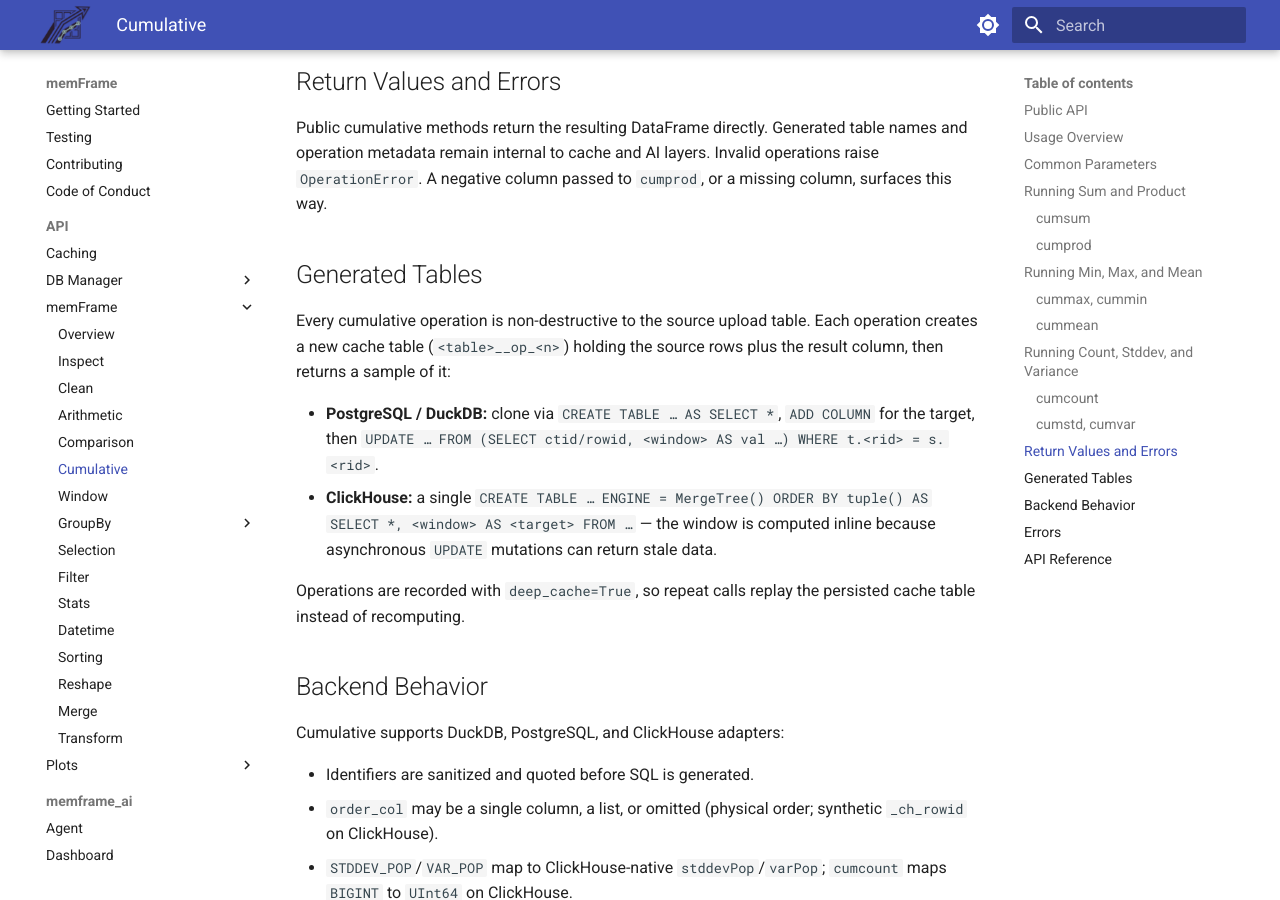
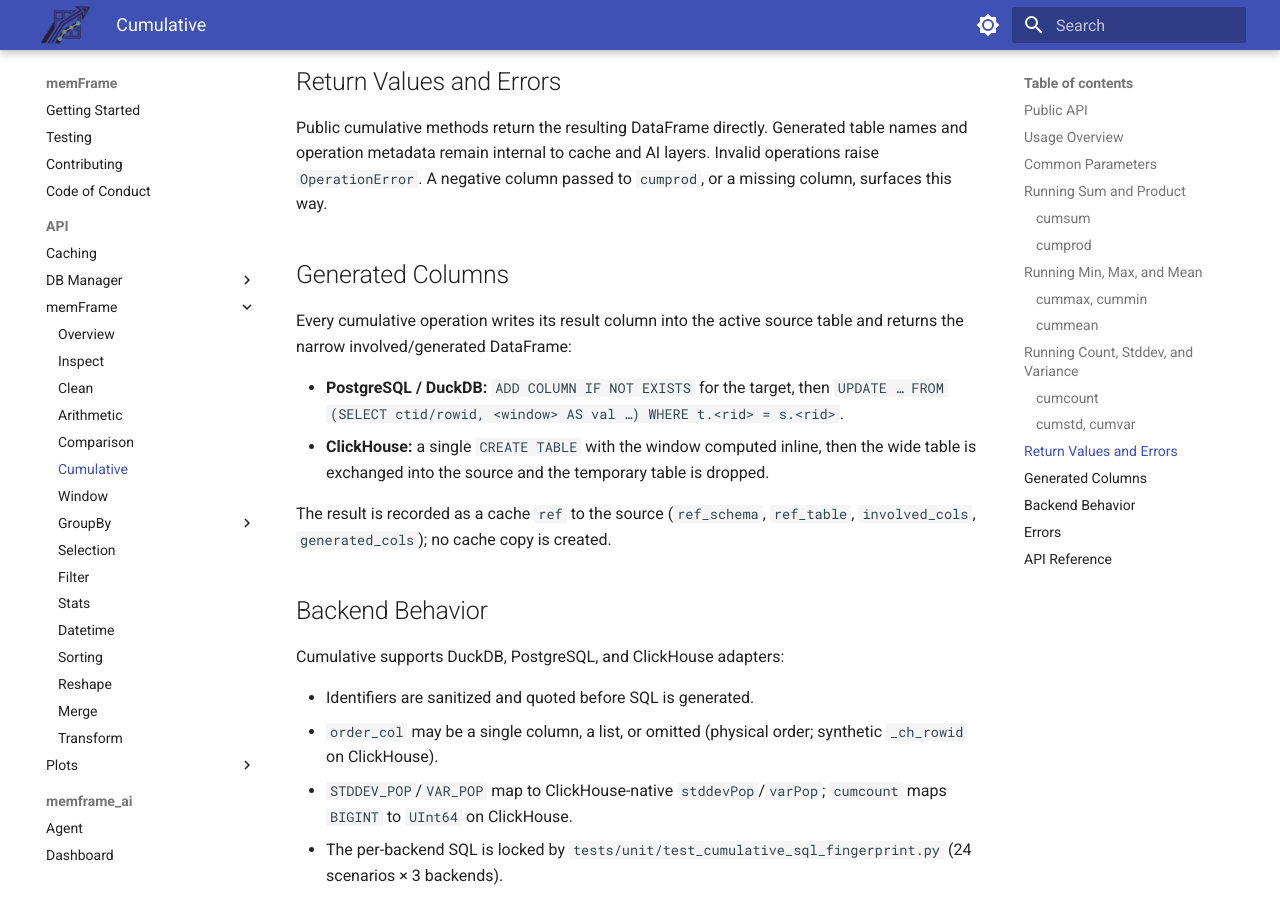
Before and after one commit to Debojit95/memFrame, an MkDocs documentation site: the page built from docs/api/cumulative.md, in a window 1280 px wide and 900 px high, scrolled down 4661 px. Built offline with MkDocs 1.6.1 and Material for MkDocs 9.7.7, drawn with Linux system fonts in a browser that asks for light colours.

Commit message:
[refactor] ClickHouse cumulative swaps into source
Wrap cumulative methods so a backend-wide result is published into the
source before caching. ClickHouse now matches DuckDB/Postgres: the
cumulative column lands on the source and the cache stores a source ref.
Datetime/cumulative docs updated for the source-column model.

```diff
--- a/docs/api/cumulative.md
+++ b/docs/api/cumulative.md
@@ -210,21 +210,19 @@
 Invalid operations raise `OperationError`. A negative column passed to
 `cumprod`, or a missing column, surfaces this way.
 
-## Generated Tables
+## Generated Columns
 
-Every cumulative operation is non-destructive to the source upload table.
-Each operation creates a new cache table (`<table>__op_<n>`) holding the
-source rows plus the result column, then returns a sample of it:
+Every cumulative operation writes its result column into the active source
+table and returns the narrow involved/generated DataFrame:
 
-- **PostgreSQL / DuckDB:** clone via `CREATE TABLE … AS SELECT *`, `ADD
-  COLUMN` for the target, then `UPDATE … FROM (SELECT ctid/rowid,
-  <window> AS val …) WHERE t.<rid> = s.<rid>`.
-- **ClickHouse:** a single `CREATE TABLE … ENGINE = MergeTree() ORDER BY
-  tuple() AS SELECT *, <window> AS <target> FROM …` — the window is computed
-  inline because asynchronous `UPDATE` mutations can return stale data.
+- **PostgreSQL / DuckDB:** `ADD COLUMN IF NOT EXISTS` for the target, then
+  `UPDATE … FROM (SELECT ctid/rowid, <window> AS val …) WHERE t.<rid> = s.<rid>`.
+- **ClickHouse:** a single `CREATE TABLE` with the window computed inline,
+  then the wide table is exchanged into the source and the temporary table is
+  dropped.
 
-Operations are recorded with `deep_cache=True`, so repeat calls replay the
-persisted cache table instead of recomputing.
+The result is recorded as a cache `ref` to the source (`ref_schema`,
+`ref_table`, `involved_cols`, `generated_cols`); no cache copy is created.
 
 ## Backend Behavior
 
```
Also changed, not shown: docs/api/datetime.md (+16 -10 lines), 1 other file.
